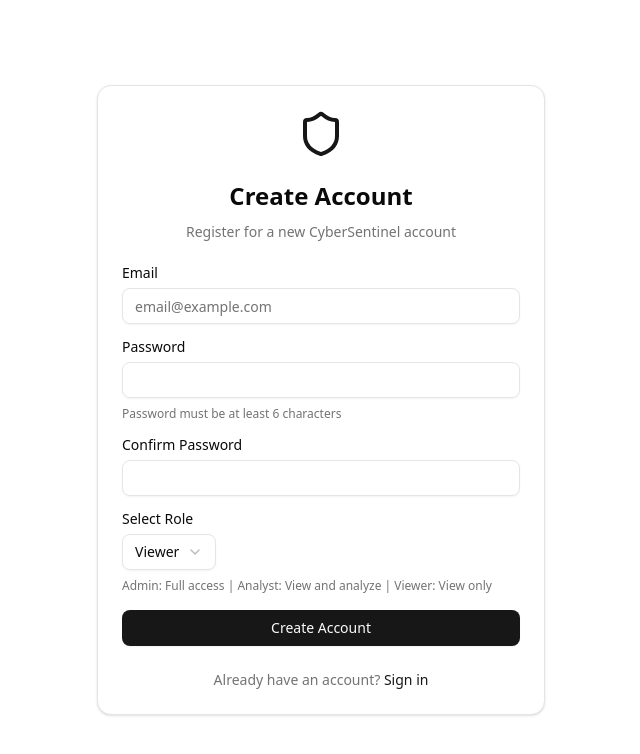
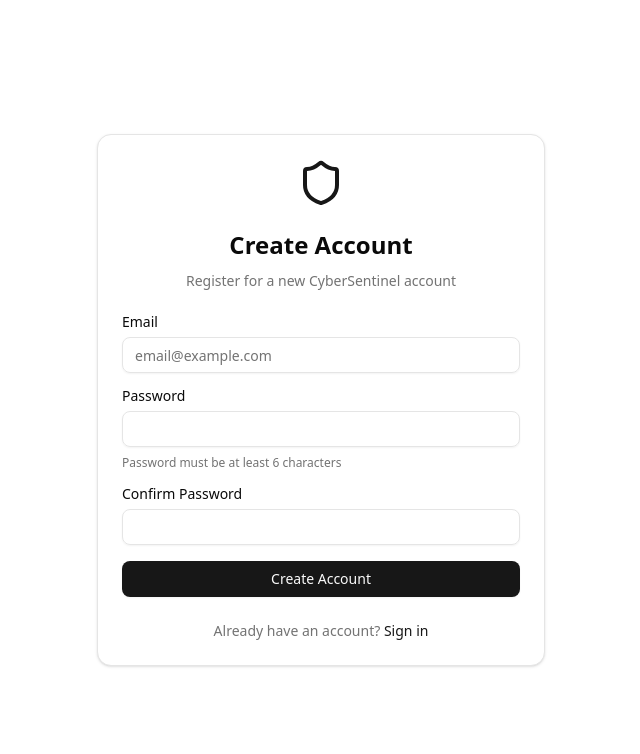
Before and after one commit to neelkamalrana/CyberSentinel, a Next.js app in the folder cybersentinel/: page /register in a window 1280 px wide. Shown: the top 754 px of the page, without its empty margins (319-959 px from the left). Built offline with nearby package versions, Linux system fonts and the light colour scheme.

Commit message:
removed user based roles

```diff
--- a/cybersentinel/src/app/register/page.tsx
+++ b/cybersentinel/src/app/register/page.tsx
@@ -10,20 +10,11 @@ import { Input } from "@/components/ui/input";
 import { Button } from "@/components/ui/button";
 import { Label } from "@/components/ui/label";
 import { Alert, AlertDescription } from "@/components/ui/alert";
-import {
-  Select,
-  SelectContent,
-  SelectItem,
-  SelectTrigger,
-  SelectValue
-} from "@/components/ui/select";
-import { UserRole } from '@/lib/types';
 
 export default function RegisterPage() {
   const [email, setEmail] = useState('');
   const [password, setPassword] = useState('');
   const [confirmPassword, setConfirmPassword] = useState('');
-  const [role, setRole] = useState<UserRole>('viewer');
   const [error, setError] = useState('');
   const [isLoading, setIsLoading] = useState(false);
   const [success, setSuccess] = useState(false);
@@ -50,7 +41,8 @@ export default function RegisterPage() {
     }
 
     try {
-      const success = await register(email, password, role);
+      // Always register as 'admin'
+      const success = await register(email, password, 'admin');
 
       if (success) {
         // Show success message
@@ -130,25 +122,6 @@ export default function RegisterPage() {
                     onChange={(e) => setConfirmPassword(e.target.value)}
                   />
                 </div>
-                <div className="space-y-2">
-                  <Label htmlFor="role">Select Role</Label>
-                  <Select
-                    value={role}
-                    onValueChange={(value) => setRole(value as UserRole)}
-                  >
-                    <SelectTrigger id="role">
-                      <SelectValue placeholder="Select a role" />
-                    </SelectTrigger>
-                    <SelectContent>
-                      <SelectItem value="admin">Admin</SelectItem>
-                      <SelectItem value="analyst">Analyst</SelectItem>
-                      <SelectItem value="viewer">Viewer</SelectItem>
-                    </SelectContent>
-                  </Select>
-                  <p className="text-xs text-muted-foreground">
-                    Admin: Full access | Analyst: View and analyze | Viewer: View only
-                  </p>
-                </div>
                 <Button type="submit" className="w-full" disabled={isLoading}>
                   {isLoading ? 'Creating account...' : 'Create Account'}
                 </Button>
```
